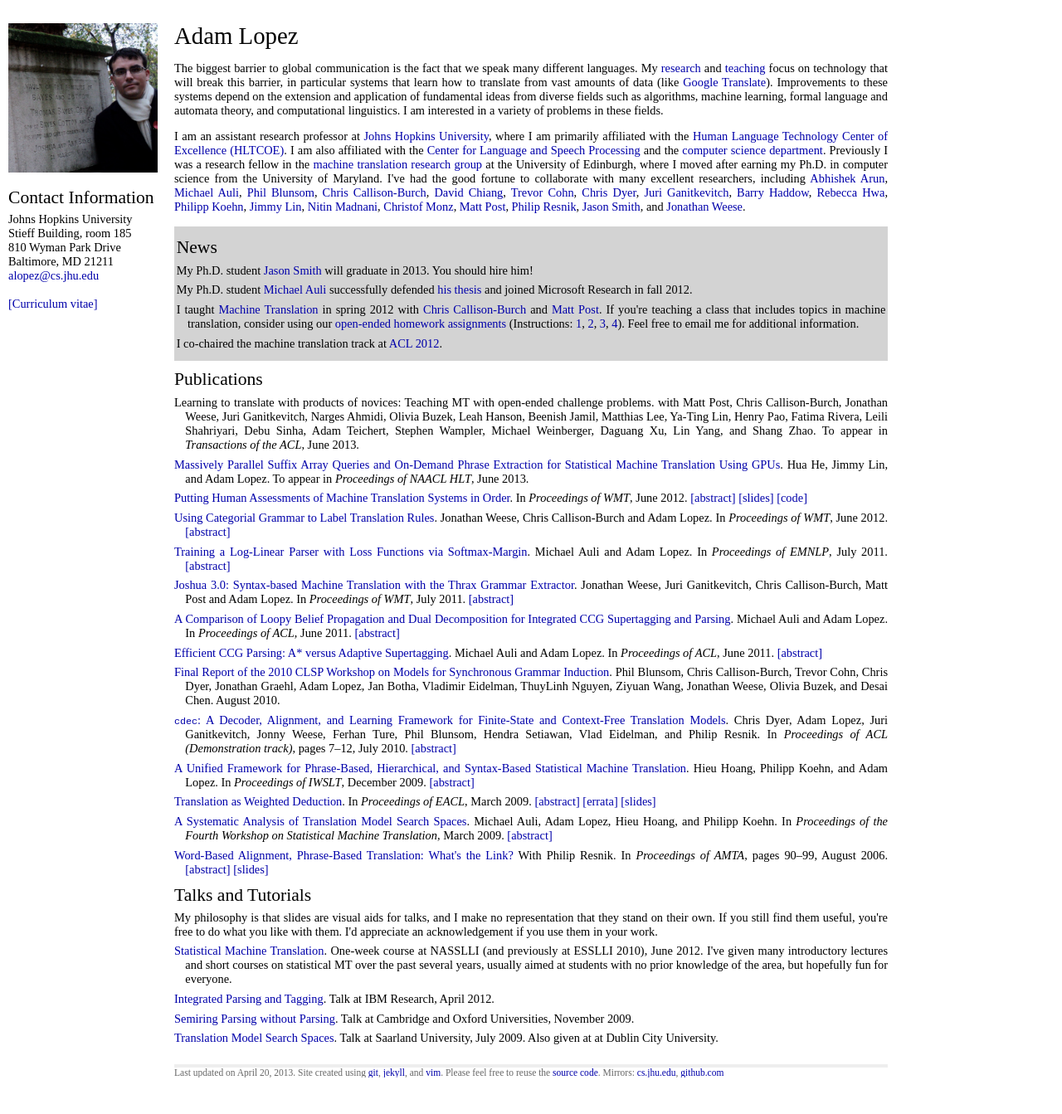
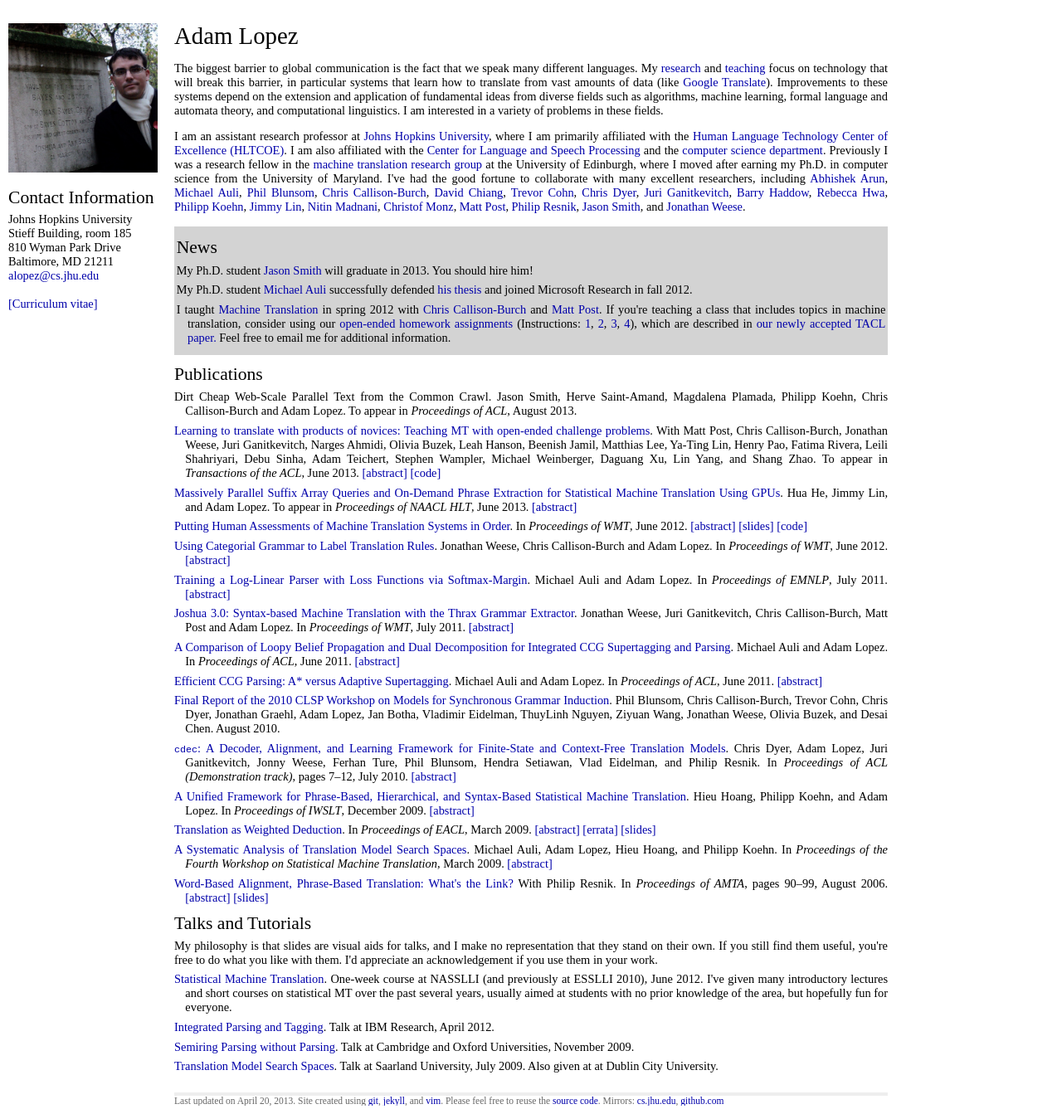
Before and after one commit to alopez/alopez.github.com, a Jekyll site: the page built from index.html, in a window 1280 px wide. Shown: the whole page at 83% size. Built offline with Jekyll 4.4.1, drawn with Linux system fonts in a browser that asks for light colours; before the commit the page ends 1309 px from its top, so only the background shows below that.

Commit message:
Update papers

```diff
--- a/index.html
+++ b/index.html
@@ -67,10 +67,11 @@
       (Instructions: <a href="http://mt-class.org/hw1.html">1</a>,
       <a href="http://mt-class.org/hw2.html">2</a>,
       <a href="http://mt-class.org/hw3.html">3</a>,
-      <a href="http://mt-class.org/hw4.html">4</a>). Feel free to email me
+      <a href="http://mt-class.org/hw4.html">4</a>),
+      which are described in <a href="http://www.cs.jhu.edu/~alopez/papers/tacl2013-mt-class.pdf">our newly accepted TACL paper.</a>
+      Feel free to email me
       for additional information.
       </li>
-  <li>I co-chaired the machine translation track at <a href="http://www.acl2012.org/">ACL 2012</a>.</li>
 </ul>
 </div>
 
```
Also changed, not shown: _posts/2013-06-09-naacl-gpu.textile (+14 -0 lines), _posts/2013-06-10-tacl-mt-class.textile (+17 -1 lines), _posts/2013-08-04-acl-commoncrawl.textile (added, +8 -0 lines).
